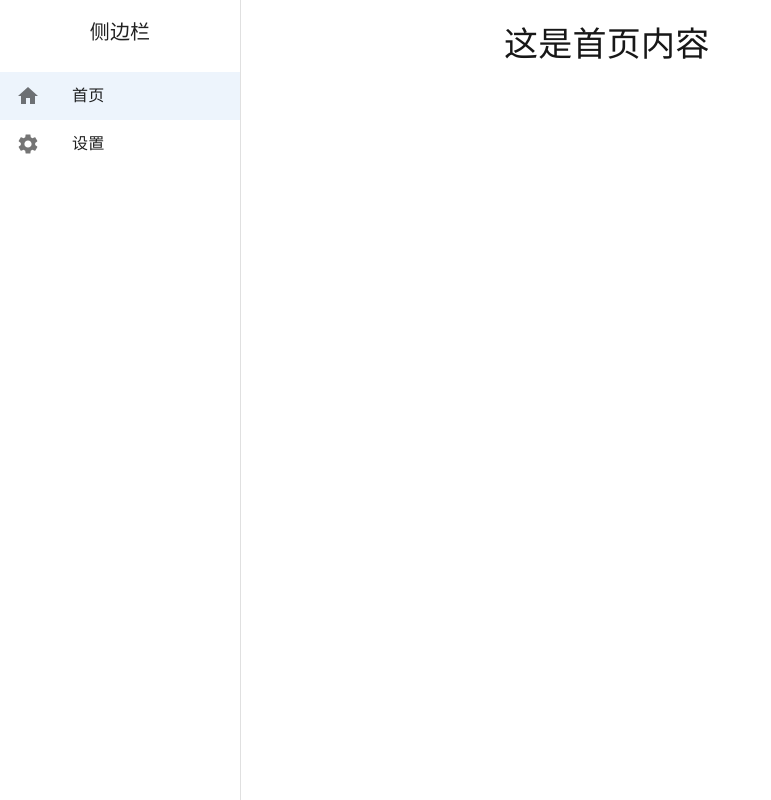
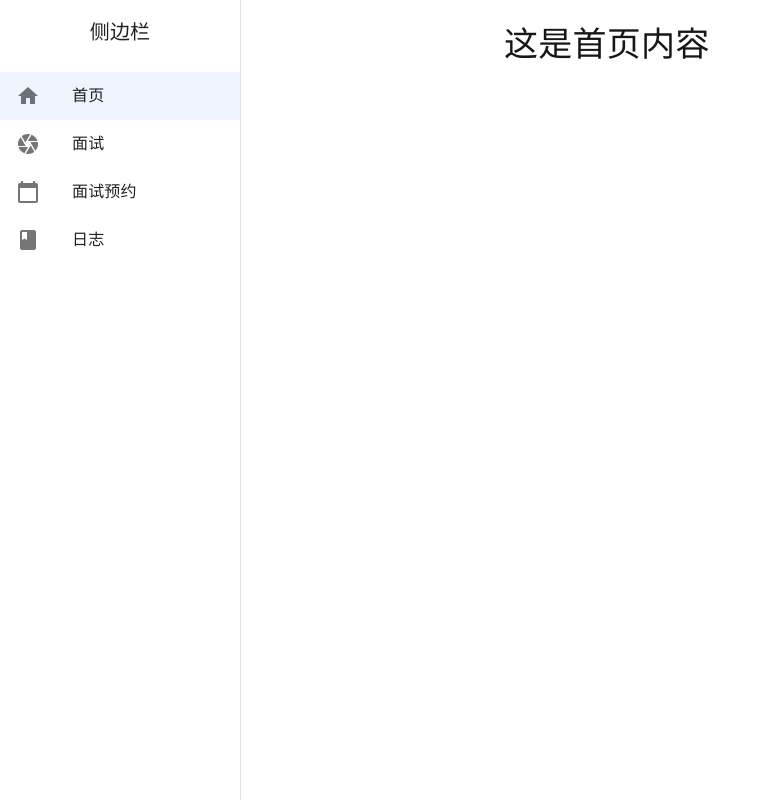
Before and after one commit to SleepyAxin/interview_frontend, a Next.js app: page / in a window 1280 px wide. Shown: the whole page, without its empty margins (0-771 px from the left). Built offline with nearby package versions, Linux system fonts and the light colour scheme.

Commit message:
摄像头功能实现

```diff
--- a/src/app/components/camera.jsx
+++ b/src/app/components/camera.jsx
@@ -6,18 +6,12 @@ import Webcam from "react-webcam";
 const Camera = () => {
   const webcamRef = useRef(null);
 
-  // 截图功能
-  const capture = useCallback(() => {
-    const imageSrc = webcamRef.current.getScreenshot();
-    console.log("Captured Image:", imageSrc);
-  }, [webcamRef]);
-
   return (
     <div>
       <h1>摄像头画面展示</h1>
       {/* 摄像头组件 */}
       <Webcam
-        audio={false} // 是否启用麦克风
+        audio={true} // 是否启用麦克风
         ref={webcamRef} // 获取引用
         screenshotFormat="image/jpeg" // 截图格式
         videoConstraints={{
@@ -32,9 +26,6 @@ const Camera = () => {
           border: "2px solid #ccc", // 边框
         }}
       />
-      <button onClick={capture} style={{ marginTop: "10px" }}>
-        截图
-      </button>
     </div>
   );
 };
--- a/src/app/components/sidebar.jsx
+++ b/src/app/components/sidebar.jsx
@@ -2,8 +2,11 @@
 
 import React, { useState } from "react";
 import { Box, Drawer, List, ListItem, ListItemButton, ListItemIcon, ListItemText, Typography } from "@mui/material";
+
 import HomeIcon from "@mui/icons-material/Home";
-import SettingsIcon from "@mui/icons-material/Settings";
+import CameraIcon from "@mui/icons-material/Camera";
+import CalendarTodayIcon from "@mui/icons-material/CalendarToday";
+import BookIcon from "@mui/icons-material/Book";
 
 import Camera from "@/app/components/camera"
 
@@ -13,7 +16,9 @@ const Sidebar = () => {
   // 菜单项
   const menuItems = [
     { label: "首页", icon: <HomeIcon />, page: "home" },
-    { label: "设置", icon: <SettingsIcon />, page: "settings" },
+    { label: "面试", icon: <CameraIcon />, page: "interview" },
+    { label: "面试预约", icon: <CalendarTodayIcon />, page: "order" },
+    { label: "日志", icon: <BookIcon />, page: "log" }
   ];
 
   // 切换页面
@@ -21,7 +26,7 @@ const Sidebar = () => {
     switch (activePage) {
       case "home":
         return <Typography variant="h4">这是首页内容</Typography>;
-      case "settings":
+      case "interview":
         return <Camera></Camera>;
       default:
         return null;
```
